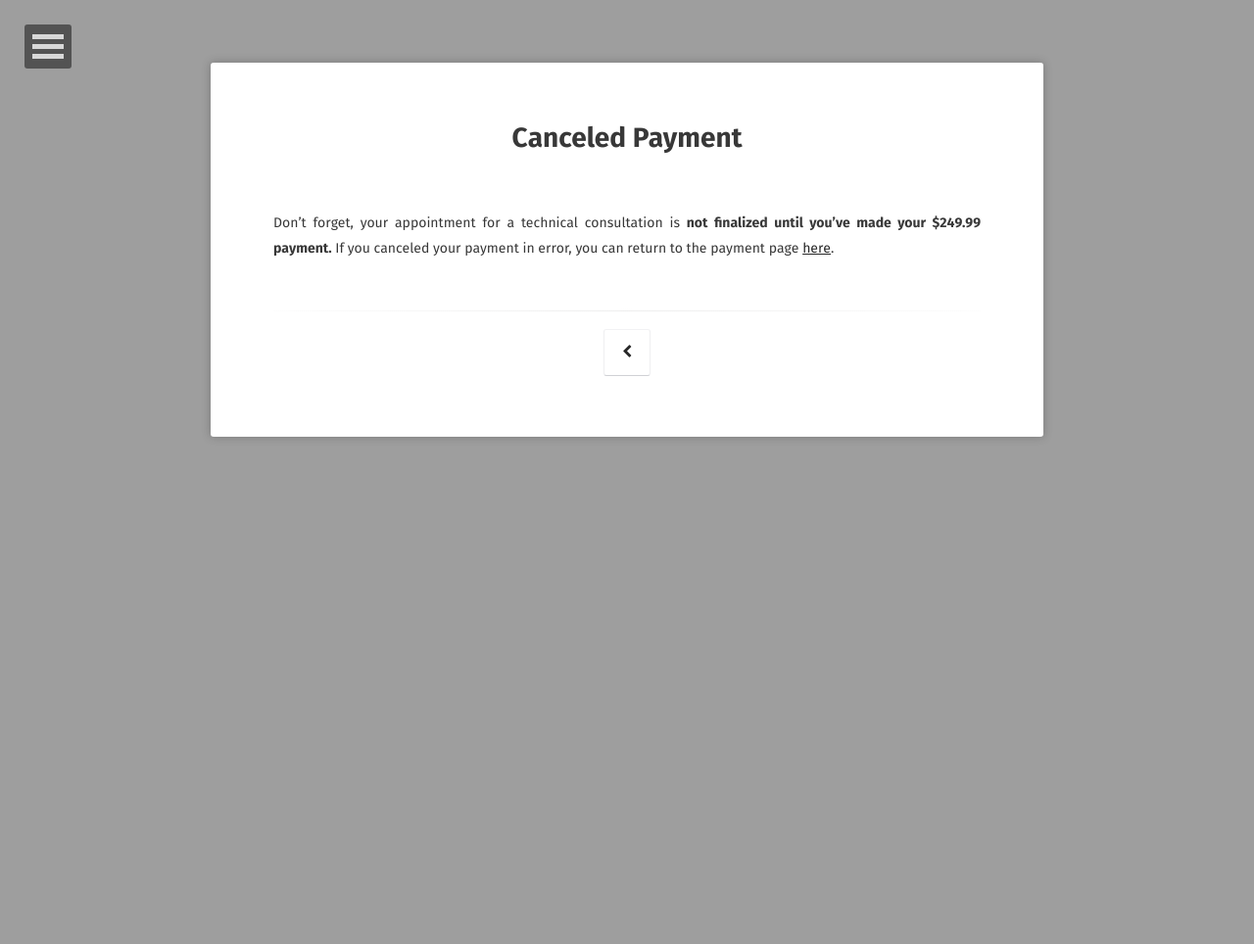
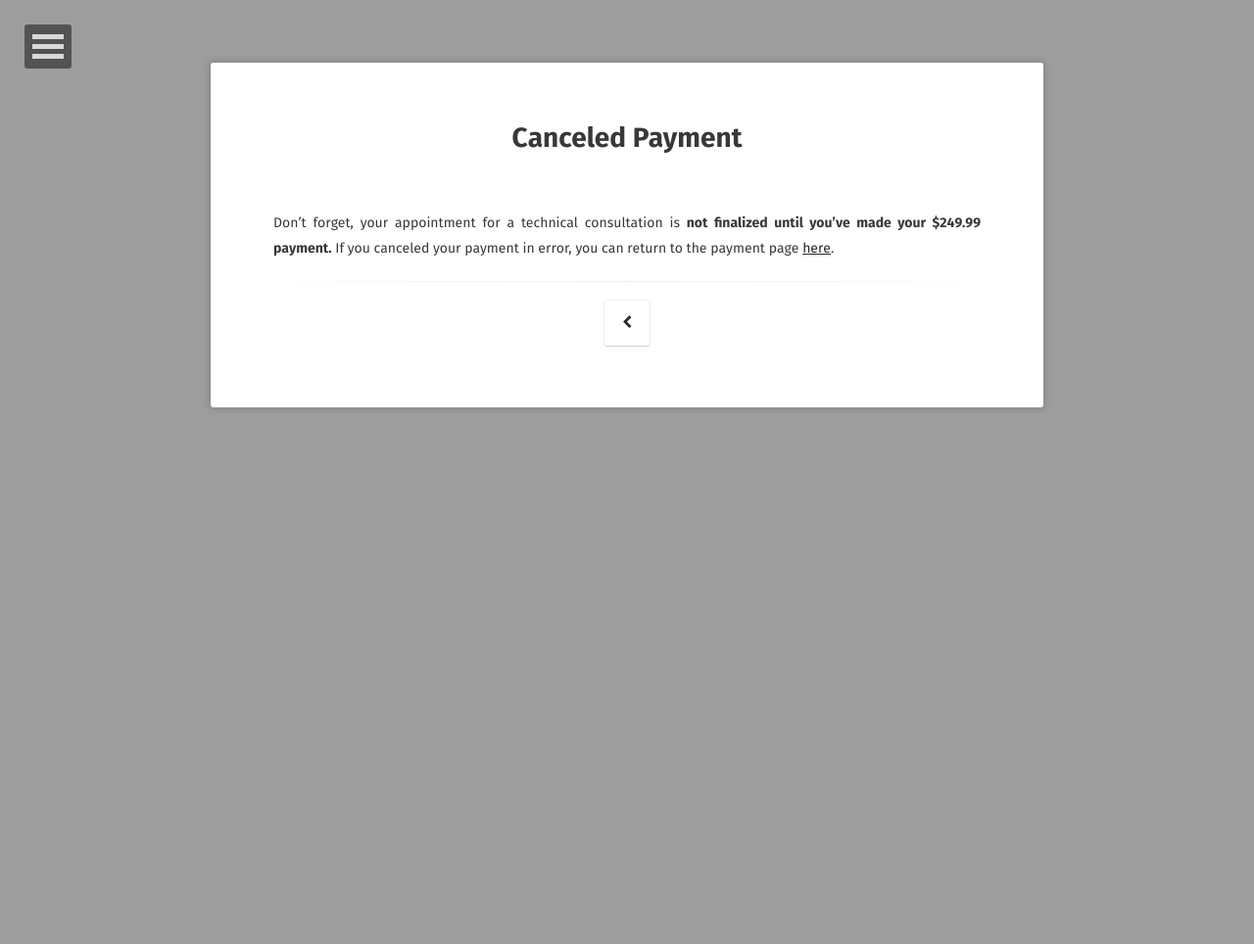
Before and after one commit to tsraveling/tsraveling.github.io, a Jekyll site: the page built from canceled_payment.md, in a window 1280 px wide. Shown: the whole page at 98% size. Built offline with Jekyll 4.4.1, drawn with Linux system fonts in a browser that asks for light colours; nearby versions of some CDN libraries; some web fonts are replaced.

Commit message:
Updated page margin

```diff
--- a/_layouts/page.html
+++ b/_layouts/page.html
@@ -21,7 +21,7 @@ layout: compress
                 </div>
                 {{ content }}
 
-                <hr class="hr-line" style="margin-top: 50px;">
+                <hr class="hr-line" style="margin-top: 20px;">
                 <div style="text-align: center;">
                     <a class="btn zoombtn" href="{{site.url}}">
                         <i class="fa fa-chevron-left"></i>
```
